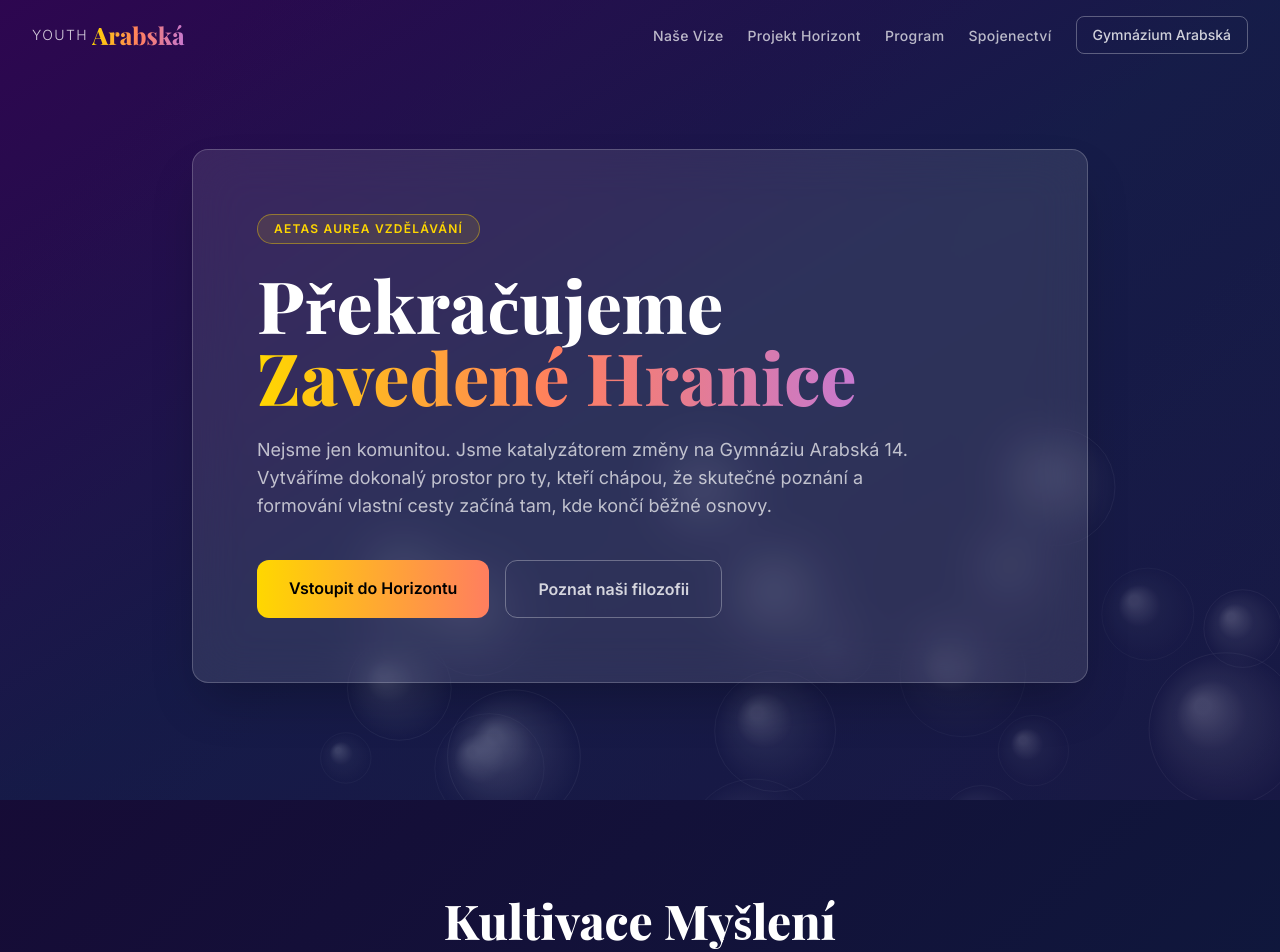
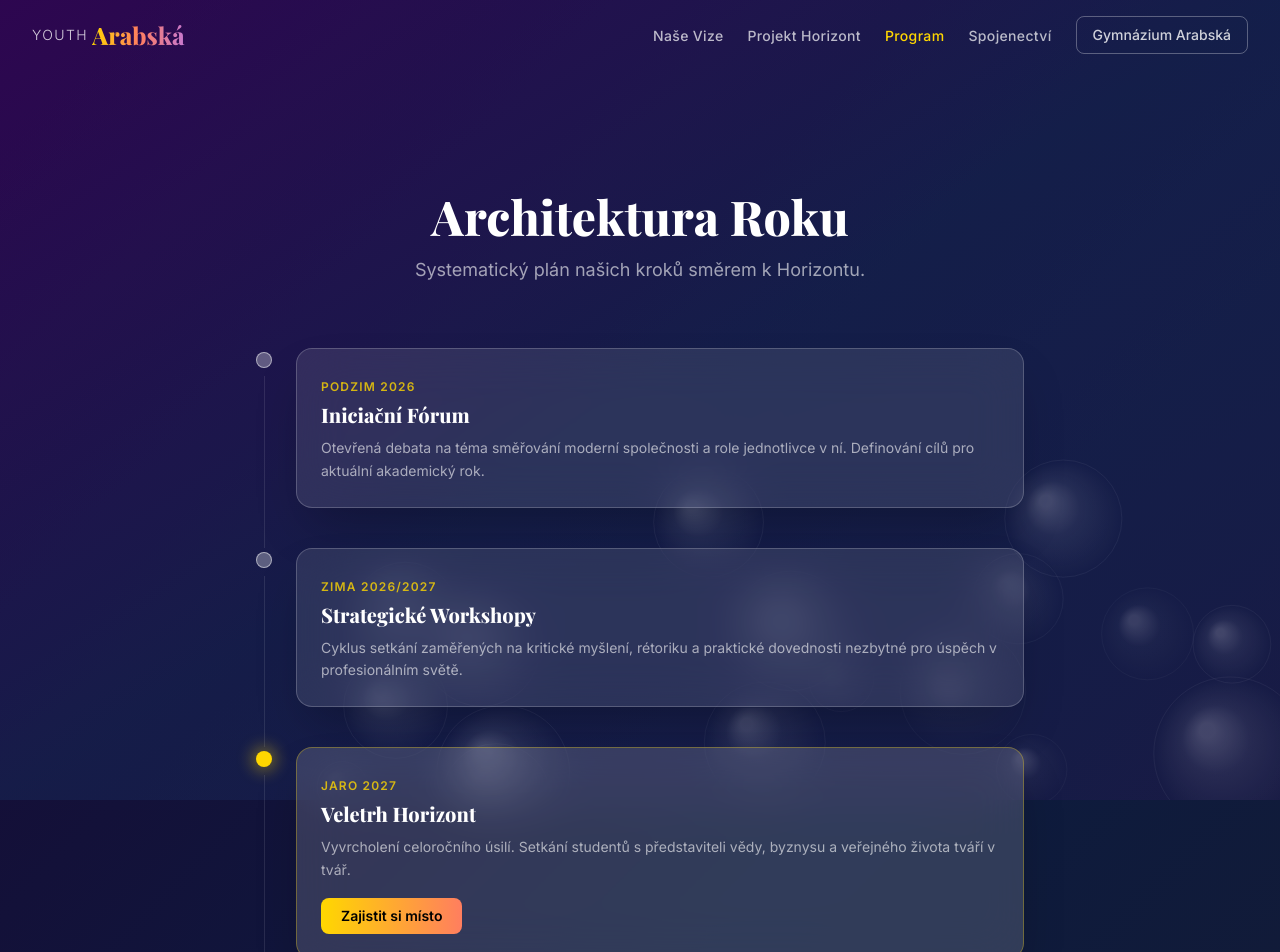
Before and after one commit to khudanychs/YouthArabskaWeb, a React (Vite) app: page /YouthArabskaWeb/program in a window 1280 px wide. Shown: the top 952 px of the page. Built offline with nearby package versions, Linux system fonts and the light colour scheme; a web font is replaced by a local one.

Commit message:
feat: Add new pages and update navigation for improved routing

```diff
--- a/src/App.jsx
+++ b/src/App.jsx
@@ -4,6 +4,10 @@
 import Footer from './components/Footer'
 import ScrollToTop from './components/ScrollToTop'
 import HomePage from './pages/HomePage'
+import VizePage from './pages/VizePage'
+import HorizontPage from './pages/HorizontPage'
+import ProgramPage from './pages/ProgramPage'
+import SpojenectviPage from './pages/SpojenectviPage'
 
 export default function App() {
   return (
@@ -15,6 +19,10 @@
         <main>
           <Routes>
             <Route path="/" element={<HomePage />} />
+            <Route path="/vize" element={<VizePage />} />
+            <Route path="/horizont" element={<HorizontPage />} />
+            <Route path="/program" element={<ProgramPage />} />
+            <Route path="/spojenectvi" element={<SpojenectviPage />} />
             {/* Fallback to home */}
             <Route path="*" element={<HomePage />} />
           </Routes>
--- a/src/components/Footer.jsx
+++ b/src/components/Footer.jsx
@@ -1,44 +1,16 @@
-import { Link } from 'react-router-dom'
+import { Link, useLocation } from 'react-router-dom'
 
 export default function Footer() {
-  const navLinks = [
-    { to: '/#vize', label: 'Filozofie' },
-    { to: '/#horizont', label: 'Horizont' },
-    { to: '/#program', label: 'Program' },
-    { to: '/#spojenectvi', label: 'Spojenectví' },
-  ]
-
-  const handleScrollTo = (e, to) => {
-    // Pokud je to kotva nebo logo, vyřešíme scroll sami
-    if (to.startsWith('/#') || to === '/') {
-      e.preventDefault()
-
-      const sectionId = to.replace('/#', '')
-      const newPath = to === '/' ? '/YouthArabskaWeb/' : `/YouthArabskaWeb${to}`
-      window.history.pushState(null, '', newPath)
-
-      if (to === '/') {
-        window.scrollTo({ top: 0, behavior: 'smooth' })
-      } else {
-        const element = document.getElementById(sectionId)
-        if (element) {
-          element.scrollIntoView({ behavior: 'smooth' })
-        }
-      }
-    }
-  }
+  const location = useLocation()
+  const isHomePage = location.pathname === '/'
 
   return (
     <footer className="relative py-12 px-4">
       <div className="max-w-7xl mx-auto">
-        <div className="glass-card p-8 md:p-10 grid grid-cols-1 md:grid-cols-3 gap-8 mb-6">
+        <div className={`glass-card p-8 md:p-10 grid grid-cols-1 ${isHomePage ? 'md:grid-cols-3' : 'md:grid-cols-2'} gap-8 mb-6`}>
           {/* Brand */}
           <div>
-            <Link
-              to="/"
-              onClick={(e) => handleScrollTo(e, '/')}
-              className="flex items-center gap-1 mb-3"
-            >
+            <Link to="/" className="flex items-center gap-1 mb-3">
               <span className="text-white/70 font-sans font-light tracking-widest uppercase text-xs">Youth</span>
               <span className="text-gradient font-serif font-bold text-xl">Arabská</span>
             </Link>
@@ -47,23 +19,18 @@
             </p>
           </div>
 
-          {/* Navigation */}
+          {/* Navigace - POUZE na hlavní stránce a POUZE čisté kotvy */}
+          {isHomePage && (
             <div>
               <h4 className="text-white text-xs font-semibold tracking-widest uppercase mb-4">Navigace</h4>
               <ul className="space-y-2">
-              {navLinks.map((link) => (
-                <li key={link.to}>
-                  <Link
-                    to={link.to}
-                    onClick={(e) => handleScrollTo(e, link.to)}
-                    className="text-white/50 hover:text-white text-xs transition-colors"
-                  >
-                    {link.label}
-                  </Link>
-                </li>
-              ))}
+                <li><a href="#vize" className="text-white/50 hover:text-white text-xs transition-colors">Filozofie</a></li>
+                <li><a href="#horizont" className="text-white/50 hover:text-white text-xs transition-colors">Horizont</a></li>
+                <li><a href="#program" className="text-white/50 hover:text-white text-xs transition-colors">Program</a></li>
+                <li><a href="#spojenectvi" className="text-white/50 hover:text-white text-xs transition-colors">Spojenectví</a></li>
               </ul>
             </div>
+          )}
 
           {/* Instituce */}
           <div>
@@ -79,15 +46,13 @@
                   Gymnázium Arabská
                 </a>
               </li>
+              {isHomePage && (
                 <li>
-                <a
-                  href="#vize"
-                  onClick={(e) => handleScrollTo(e, '/#vize')}
-                  className="text-white/50 hover:text-white text-xs transition-colors"
-                >
+                  <a href="#vize" className="text-white/50 hover:text-white text-xs transition-colors">
                     Etický kodex komunity
                   </a>
                 </li>
+              )}
             </ul>
           </div>
         </div>
--- a/src/components/Header.jsx
+++ b/src/components/Header.jsx
@@ -1,9 +1,10 @@
 import { useState, useEffect } from 'react'
-import { Link } from 'react-router-dom'
+import { Link, useLocation } from 'react-router-dom'
 
 export default function Header() {
   const [scrolled, setScrolled] = useState(false)
   const [navOpen, setNavOpen] = useState(false)
+  const location = useLocation()
 
   useEffect(() => {
     const handleScroll = () => setScrolled(window.scrollY > 50)
@@ -12,31 +13,19 @@
   }, [])
 
   const navLinks = [
-    { to: '/#vize', label: 'Naše Vize' },
-    { to: '/#horizont', label: 'Projekt Horizont' },
-    { to: '/#program', label: 'Program' },
-    { to: '/#spojenectvi', label: 'Spojenectví' },
+    { to: '/vize', label: 'Naše Vize' },
+    { to: '/horizont', label: 'Projekt Horizont' },
+    { to: '/program', label: 'Program' },
+    { to: '/spojenectvi', label: 'Spojenectví' },
   ]
 
   const handleNavLinkClick = (e, to) => {
     setNavOpen(false)
 
-    // Explicitní scroll pro kotvy i logo
-    if (to.startsWith('/#') || to === '/') {
+    // Pokud klikneme na stejnou stránku, na které už jsme, vyrolujeme nahoru
+    if (location.pathname === to || (location.pathname === '/' && to === '/')) {
       e.preventDefault()
-
-      const sectionId = to.replace('/#', '')
-      const newPath = to === '/' ? '/YouthArabskaWeb/' : `/YouthArabskaWeb${to}`
-      window.history.pushState(null, '', newPath)
-
-      if (to === '/') {
-        window.scrollTo({ top: 0, behavior: 'smooth' })
-      } else {
-        const element = document.getElementById(sectionId)
-        if (element) {
-          element.scrollIntoView({ behavior: 'smooth' })
-        }
-      }
+      window.scrollTo({ top: 0, behavior: 'smooth' })
     }
   }
 
@@ -94,7 +83,9 @@
                 <Link
                   to={link.to}
                   onClick={(e) => handleNavLinkClick(e, link.to)}
-                  className="text-white/70 hover:text-white transition-colors duration-200 text-sm font-medium tracking-wide"
+                  className={`transition-colors duration-200 text-sm font-medium tracking-wide ${
+                    location.pathname === link.to ? 'text-dawn-gold' : 'text-white/70 hover:text-white'
+                  }`}
                 >
                   {link.label}
                 </Link>
--- a/src/components/HeroSection.jsx
+++ b/src/components/HeroSection.jsx
@@ -1,18 +1,17 @@
-import { Link } from 'react-router-dom'
 import useReveal from '../hooks/useReveal'
 
 export default function HeroSection() {
   const ref = useReveal()
 
   return (
-    <section id="intro" className="relative min-h-screen flex items-center justify-center px-4 pt-24 pb-16">
-      <div className="max-w-4xl mx-auto w-full">
-        <div
-          ref={ref}
-          className="glass-card p-8 md:p-16 reveal-enter"
-        >
-          <div className="inline-block px-4 py-1.5 mb-6 rounded-full border border-dawn-gold/40 bg-dawn-gold/10 text-dawn-gold text-xs font-semibold tracking-widest uppercase">
-            Aetas Aurea Vzdělávání
+    <section className="relative min-h-screen flex items-center justify-start px-4 sm:px-8 py-32 overflow-hidden bg-transparent">
+      <div className="max-w-7xl mx-auto w-full relative z-20">
+        <div ref={ref} className="max-w-4xl reveal-enter">
+          <div className="flex items-center gap-2 mb-6">
+            <div className="w-12 h-px bg-dawn-gold/60" />
+            <span className="text-dawn-gold/80 font-semibold tracking-widest uppercase text-xs">
+              Officially recognized student platform
+            </span>
           </div>
           <h1 className="font-serif text-4xl md:text-6xl lg:text-7xl font-bold leading-tight mb-6">
             Překračujeme <br />
@@ -24,18 +23,18 @@
             vlastní cesty začíná tam, kde končí běžné osnovy.
           </p>
           <div className="flex flex-col sm:flex-row gap-4">
-            <Link
-              to="/horizont"
+            <a
+              href="#horizont"
               className="px-8 py-4 rounded-xl bg-gradient-to-r from-dawn-gold to-dawn-orange text-black font-semibold text-base hover:opacity-90 transition-opacity text-center"
             >
               Vstoupit do Horizontu
-            </Link>
-            <Link
-              to="/vize"
+            </a>
+            <a
+              href="#vize"
               className="px-8 py-4 rounded-xl border border-white/30 text-white/80 hover:bg-white/10 transition-all duration-200 font-semibold text-base text-center"
             >
               Poznat naši filozofii
-            </Link>
+            </a>
           </div>
         </div>
       </div>
--- a/src/components/ScrollToTop.jsx
+++ b/src/components/ScrollToTop.jsx
@@ -2,18 +2,12 @@
 import { useLocation } from 'react-router-dom'
 
 export default function ScrollToTop() {
-  const { pathname, hash } = useLocation()
+  const { pathname } = useLocation()
 
   useEffect(() => {
-    if (!hash) {
-      window.scrollTo(0, 0)
-    } else {
-      const element = document.getElementById(hash.replace('#', ''))
-      if (element) {
-        element.scrollIntoView({ behavior: 'smooth' })
-      }
-    }
-  }, [pathname, hash])
+    // Vždy, když se změní cesta (např. z / na /vize), scrollujeme nahoru
+    window.scrollTo(0, 0)
+  }, [pathname])
 
   return null
 }
--- a/src/components/TimelineSection.jsx
+++ b/src/components/TimelineSection.jsx
@@ -1,3 +1,4 @@
+import { Link } from 'react-router-dom'
 import useReveal from '../hooks/useReveal'
 
 const nodes = [
@@ -51,9 +52,12 @@
         <h3 className="font-serif text-xl font-bold text-white mt-1 mb-2">{node.title}</h3>
         <p className="text-white/60 text-sm leading-relaxed">{node.desc}</p>
         {node.apex && (
-          <button className="mt-4 px-5 py-2 rounded-lg bg-gradient-to-r from-dawn-gold to-dawn-orange text-black font-semibold text-sm hover:opacity-90 transition-opacity">
+          <Link
+            to="/spojenectvi"
+            className="inline-block mt-4 px-5 py-2 rounded-lg bg-gradient-to-r from-dawn-gold to-dawn-orange text-black font-semibold text-sm hover:opacity-90 transition-opacity"
+          >
             Zajistit si místo
-          </button>
+          </Link>
         )}
       </div>
     </div>
```
Lines whose indentation alone changed are shown as unchanged.
